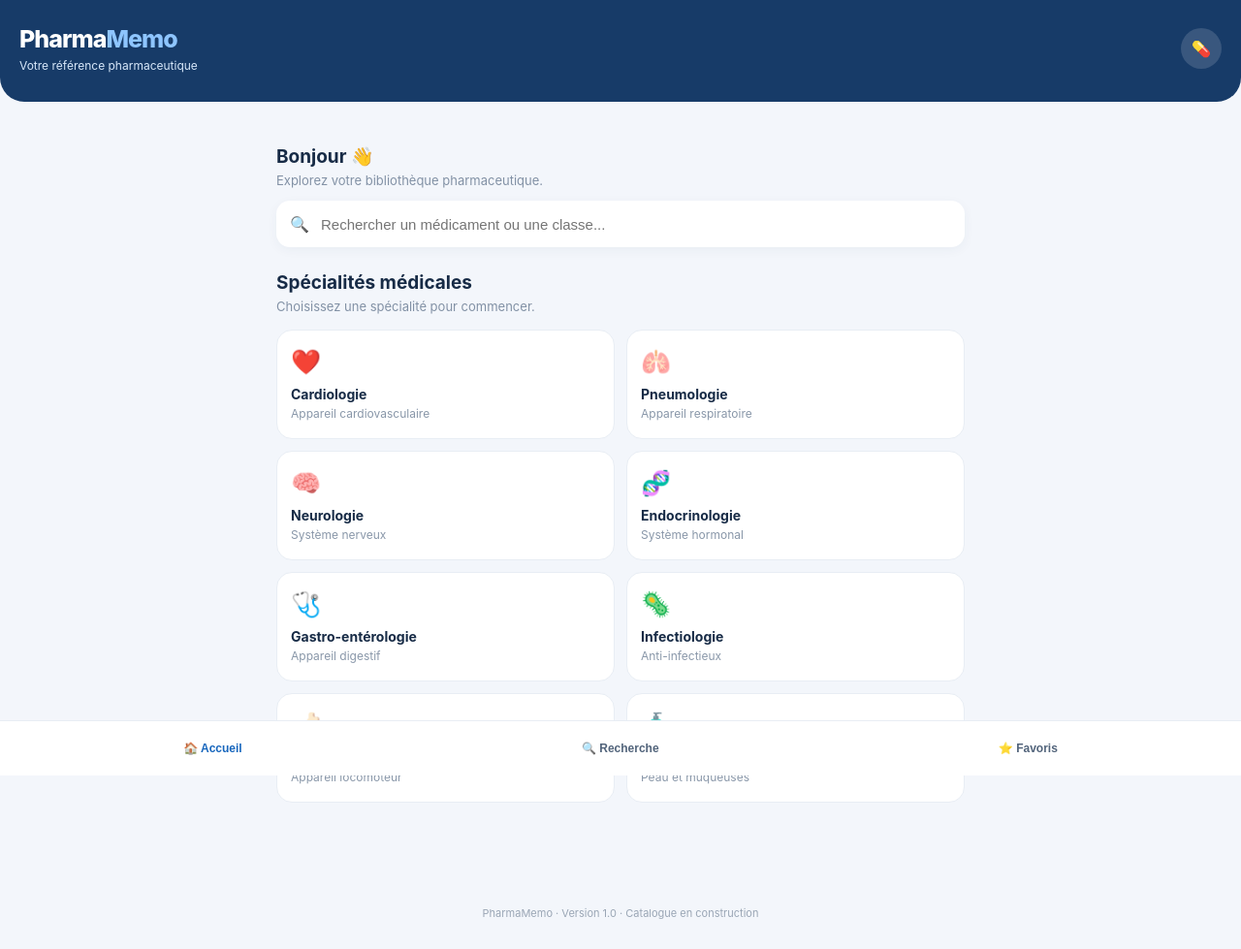
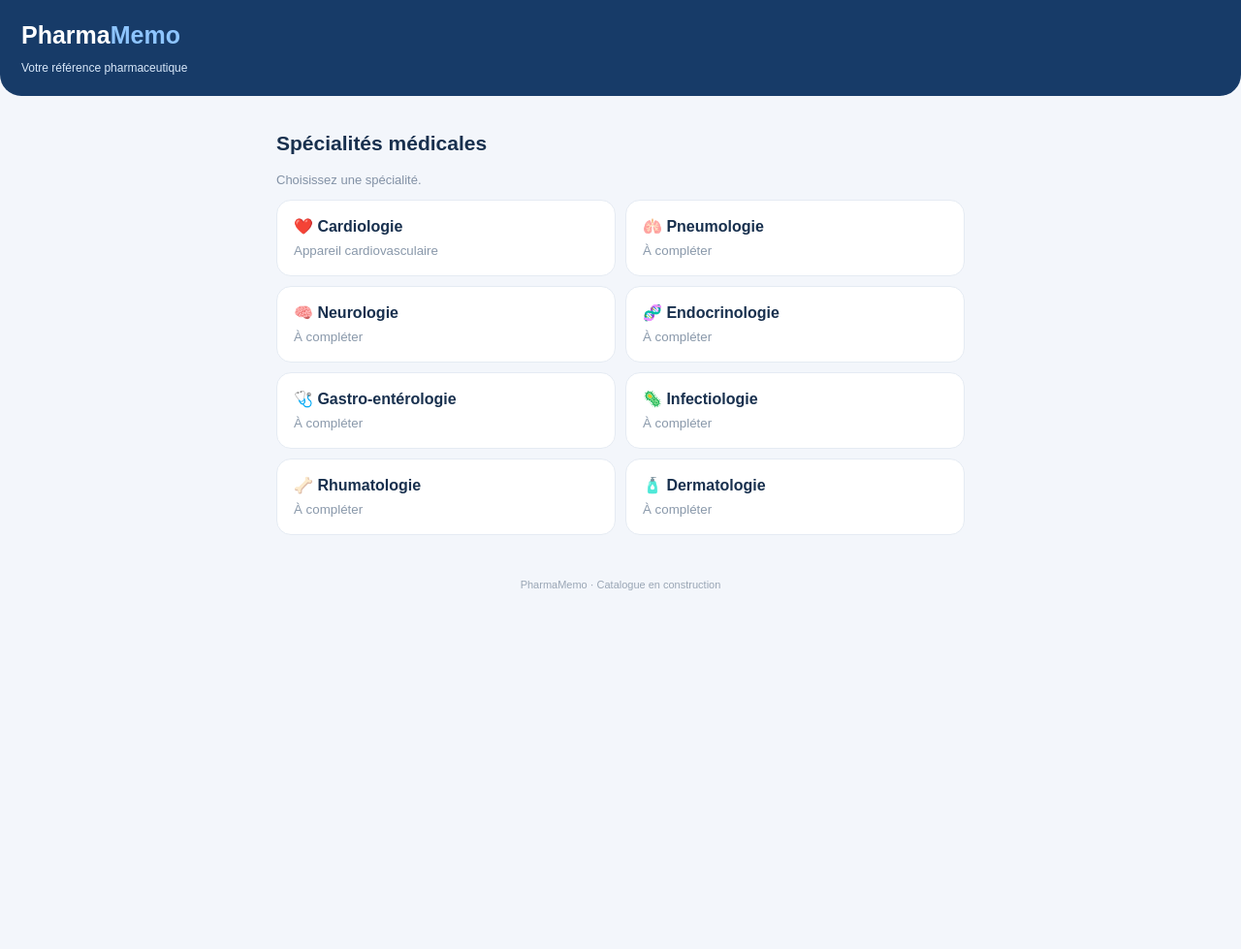
Before and after one commit to mebarkiaakram01-bit/PharmaMemo, a plain HTML site: page index.html in a window 1280 px wide. Shown: the whole page at 97% size. After the commit the page ends 800 px from the top, so only its background shows below. Drawn offline with Linux system fonts and the light colour scheme.

Commit message:
Update index.html

```diff
--- a/index.html
+++ b/index.html
@@ -3,143 +3,177 @@
 <html lang="fr">
 <head>
 <meta charset="UTF-8">
-<meta name="viewport" content="width=device-width, initial-scale=1.0">
+<meta name="viewport" content="width=device-width, initial-scale=1">
 <meta name="theme-color" content="#173B68">
 <title>PharmaMemo</title>
 <style>
 *{box-sizing:border-box}
-body{margin:0;font-family:-apple-system,BlinkMacSystemFont,"Segoe UI",sans-serif;background:#f3f6fb;color:#172b46}
-header{background:#173B68;color:white;padding:25px 20px 30px;border-radius:0 0 25px 25px}
-.top{display:flex;justify-content:space-between;align-items:center}
-.logo{font-size:25px;font-weight:800;letter-spacing:-1px}
-.logo span{color:#8ec5ff}
-.tag{font-size:12px;color:#d8e8fa;margin-top:5px}
-.avatar{background:#ffffff25;border-radius:50%;padding:11px}
-main{padding:20px;max-width:750px;margin:auto}
-.search{display:flex;background:white;border-radius:14px;padding:14px;gap:10px;box-shadow:0 3px 12px #19395b0c;margin-top:-3px}
-.search input{border:0;outline:0;width:100%;font-size:15px}
-h2{font-size:19px;margin:25px 0 14px}
-.sub{font-size:13px;color:#8291a5;margin-top:-9px;margin-bottom:16px}
-.grid{display:grid;grid-template-columns:repeat(2,1fr);gap:12px}
-.item{background:white;border-radius:16px;padding:17px 14px;border:1px solid #e8edf4;cursor:pointer;min-height:105px;transition:.2s}
-.item:active{transform:scale(.97)}
-.emoji{font-size:25px;margin-bottom:10px}
-.item strong{display:block;font-size:14px}
-.item small{color:#8997a9;font-size:12px}
-.card{background:white;padding:18px;border-radius:16px;border:1px solid #e8edf4;margin-bottom:12px}
-button{border:0;border-radius:10px;padding:12px 16px;background:#173B68;color:white;font-weight:600;cursor:pointer}
-.back{background:#e7eef8;color:#173B68;margin-bottom:15px}
-footer{text-align:center;color:#9aa6b5;font-size:11px;padding:30px 10px}
+body{margin:0;background:#f3f6fb;color:#18304e;font-family:Arial,sans-serif}
+header{background:#173b68;color:white;padding:22px;border-radius:0 0 22px 22px}
+header strong{font-size:25px}
+header span{color:#8ec5ff}
+header p{font-size:12px;margin-bottom:0;color:#d8e8fa}
+main{max-width:750px;margin:auto;padding:20px}
+h2{font-size:21px}
+.sub{color:#8291a5;font-size:13px}
+.card{background:white;border:1px solid #e5ebf3;border-radius:15px;padding:17px;margin:12px 0;cursor:pointer}
+.card strong{display:block;margin-bottom:6px}
+.card small{color:#8998aa}
+.grid{display:grid;grid-template-columns:repeat(2,1fr);gap:10px}
+.grid .card{margin:0}
+button{border:0;border-radius:10px;padding:12px 16px;background:#173b68;color:white;font-weight:bold;cursor:pointer}
+.back{background:#e5edf7;color:#173b68;margin-bottom:12px}
+input{width:100%;padding:15px;border:1px solid #e1e8f1;border-radius:12px;font-size:15px;margin:10px 0}
+.section{background:white;border:1px solid #e5ebf3;border-radius:13px;padding:16px;margin:12px 0}
+.section h3{font-size:15px;color:#173b68;margin:0 0 10px}
+.section p{font-size:14px;color:#61738a;line-height:1.5;margin:0}
 .hidden{display:none}
-nav{display:flex;justify-content:space-around;background:white;padding:14px;position:sticky;bottom:0;border-top:1px solid #e8edf4}
-nav button{background:transparent;color:#52647b;font-size:12px;padding:7px}
-nav button.active{color:#1766bd}
+.photo{background:#edf2f8;border-radius:12px;padding:25px;text-align:center;color:#8494a8;margin:10px 0}
+footer{text-align:center;color:#9aa6b5;font-size:11px;padding:25px}
 </style>
 </head>
 <body>
+
 <header>
- <div class="top">
-  <div>
-   <div class="logo">Pharma<span>Memo</span></div>
-   <div class="tag">Votre référence pharmaceutique</div>
-  </div>
-  <div class="avatar">💊</div>
- </div>
+<strong>Pharma<span>Memo</span></strong>
+<p>Votre référence pharmaceutique</p>
 </header>
 
 <main>
 <section id="home">
-  <h2>Bonjour 👋</h2>
-  <p class="sub">Explorez votre bibliothèque pharmaceutique.</p>
-
-  <div class="search">
-   🔍 <input id="search" placeholder="Rechercher un médicament ou une classe..." oninput="searchItems()">
-  </div>
-
 <h2>Spécialités médicales</h2>
-  <p class="sub">Choisissez une spécialité pour commencer.</p>
-
-  <div class="grid" id="specialties">
-   <div class="item" onclick="openSpecialty('Cardiologie')"><div class="emoji">❤️</div><strong>Cardiologie</strong><small>Appareil cardiovasculaire</small></div>
-   <div class="item" onclick="openSpecialty('Pneumologie')"><div class="emoji">🫁</div><strong>Pneumologie</strong><small>Appareil respiratoire</small></div>
-   <div class="item" onclick="openSpecialty('Neurologie')"><div class="emoji">🧠</div><strong>Neurologie</strong><small>Système nerveux</small></div>
-   <div class="item" onclick="openSpecialty('Endocrinologie')"><div class="emoji">🧬</div><strong>Endocrinologie</strong><small>Système hormonal</small></div>
-   <div class="item" onclick="openSpecialty('Gastro-entérologie')"><div class="emoji">🩺</div><strong>Gastro-entérologie</strong><small>Appareil digestif</small></div>
-   <div class="item" onclick="openSpecialty('Infectiologie')"><div class="emoji">🦠</div><strong>Infectiologie</strong><small>Anti-infectieux</small></div>
-   <div class="item" onclick="openSpecialty('Rhumatologie')"><div class="emoji">🦴</div><strong>Rhumatologie</strong><small>Appareil locomoteur</small></div>
-   <div class="item" onclick="openSpecialty('Dermatologie')"><div class="emoji">🧴</div><strong>Dermatologie</strong><small>Peau et muqueuses</small></div>
+<p class="sub">Choisissez une spécialité.</p>
+<div class="grid">
+<div class="card" onclick="openCardio()"><strong>❤️ Cardiologie</strong><small>Appareil cardiovasculaire</small></div>
+<div class="card"><strong>🫁 Pneumologie</strong><small>À compléter</small></div>
+<div class="card"><strong>🧠 Neurologie</strong><small>À compléter</small></div>
+<div class="card"><strong>🧬 Endocrinologie</strong><small>À compléter</small></div>
+<div class="card"><strong>🩺 Gastro-entérologie</strong><small>À compléter</small></div>
+<div class="card"><strong>🦠 Infectiologie</strong><small>À compléter</small></div>
+<div class="card"><strong>🦴 Rhumatologie</strong><small>À compléter</small></div>
+<div class="card"><strong>🧴 Dermatologie</strong><small>À compléter</small></div>
 </div>
 </section>
 
- <section id="details" class="hidden">
-  <button class="back" onclick="goHome()">← Retour</button>
-  <h2 id="specialtyTitle">Cardiologie</h2>
+<section id="categories" class="hidden">
+<button class="back" onclick="show('home')">← Retour</button>
+<h2>Cardiologie</h2>
 <p class="sub">Catégories pharmacologiques</p>
-  <div id="categories" class="grid"></div>
+<div class="card" onclick="openDrugs()"><strong>💊 Antiarythmiques</strong><small>Voir les médicaments</small></div>
+<div class="card"><strong>💊 Antihypertenseurs</strong><small>Catalogue à construire</small></div>
+<div class="card"><strong>💊 Diurétiques</strong><small>Catalogue à construire</small></div>
+<div class="card"><strong>💊 Antiangineux</strong><small>Catalogue à construire</small></div>
+<div class="card"><strong>💊 Anticoagulants</strong><small>Catalogue à construire</small></div>
+<div class="card"><strong>💊 Antiagrégants plaquettaires</strong><small>Catalogue à construire</small></div>
+<div class="card"><strong>💊 Hypolipémiants</strong><small>Catalogue à construire</small></div>
 </section>
 
- <section id="searchPage" class="hidden">
-  <button class="back" onclick="goHome()">← Retour</button>
-  <h2>Recherche</h2>
-  <p class="sub">Les résultats apparaîtront ici lorsque le catalogue sera connecté.</p>
+<section id="drugs" class="hidden">
+<button class="back" onclick="show('categories')">← Retour</button>
+<h2>Antiarythmiques</h2>
+<p class="sub">Sélectionnez un médicament pour consulter sa fiche.</p>
+<input id="search" placeholder="Rechercher un médicament..." oninput="filterDrugs()">
+<div id="drugList"></div>
+</section>
+
+<section id="fiche" class="hidden">
+<button class="back" onclick="show('drugs')">← Retour aux médicaments</button>
+<h2 id="drugName"></h2>
+<p class="sub" id="drugClass"></p>
+<div class="section">
+<h3>DCI</h3>
+<p id="dci"></p>
+</div>
+<div class="section">
+<h3>Noms commerciaux</h3>
+<p>À compléter et vérifier selon le marché algérien.</p>
+</div>
+<div class="section">
+<h3>Classe pharmacologique</h3>
+<p id="classDetail"></p>
+</div>
+<div class="section">
+<h3>Indications</h3>
+<p>À compléter à partir d'une source médicale vérifiée.</p>
+</div>
+<div class="section">
+<h3>Posologie</h3>
+<p>À compléter selon l'indication, la présentation et le patient.</p>
+</div>
+<div class="section">
+<h3>Contre-indications majeures</h3>
+<p>À compléter et vérifier.</p>
+</div>
+<div class="section">
+<h3>Effets indésirables fréquents</h3>
+<p>À compléter et vérifier.</p>
+</div>
+<div class="section">
+<h3>Photos du médicament</h3>
+<div class="photo">📷<br>Photos à ajouter par l'administrateur</div>
+</div>
+<div class="section">
+<h3>Références</h3>
+<p>Sources documentaires à renseigner.</p>
+</div>
 </section>
 </main>
 
-<nav>
- <button class="active" onclick="goHome()">🏠 Accueil</button>
- <button onclick="showSearch()">🔍 Recherche</button>
- <button onclick="alert('Les favoris seront disponibles dans une prochaine version.')">⭐ Favoris</button>
-</nav>
-
-<footer>PharmaMemo · Version 1.0 · Catalogue en construction</footer>
+<footer>PharmaMemo · Catalogue en construction</footer>
 
 <script>
-const categories={
-"Cardiologie":["Antiarythmiques","Antihypertenseurs","Diurétiques","Antiangineux","Anticoagulants","Antiagrégants plaquettaires","Hypolipémiants"],
-"Pneumologie":["Bronchodilatateurs","Corticoïdes inhalés","Antitussifs","Mucolytiques"],
-"Neurologie":["Antiépileptiques","Antiparkinsoniens","Antimigraineux","Psychotropes"],
-"Endocrinologie":["Antidiabétiques","Hormones thyroïdiennes","Corticoïdes","Traitements hormonaux"],
-"Gastro-entérologie":["IPP","Antiémétiques","Laxatifs","Antispasmodiques"],
-"Infectiologie":["Antibiotiques","Antiviraux","Antifongiques","Antiparasitaires"],
-"Rhumatologie":["AINS","Antalgiques","Traitements de fond"],
-"Dermatologie":["Dermocorticoïdes","Antifongiques","Antibiotiques locaux"]
-};
+const medicines=[
+{name:"Amiodarone",dci:"Amiodarone",cls:"Antiarythmique de classe III"},
+{name:"Flécaïnide",dci:"Flécaïnide",cls:"Antiarythmique de classe Ic"},
+{name:"Propafénone",dci:"Propafénone",cls:"Antiarythmique de classe Ic"},
+{name:"Sotalol",dci:"Sotalol",cls:"Antiarythmique de classe III"}
+];
 
-function openSpecialty(name){
- document.getElementById('home').classList.add('hidden');
- document.getElementById('searchPage').classList.add('hidden');
- document.getElementById('details').classList.remove('hidden');
- document.getElementById('specialtyTitle').textContent=name;
- const area=document.getElementById('categories');
- area.innerHTML='';
- (categories[name]||[]).forEach(cat=>{
-  const el=document.createElement('div');
-  el.className='item';
-  el.innerHTML='<div class="emoji">💊</div><strong></strong><small>Voir les médicaments</small>';
-  el.querySelector('strong').textContent=cat;
-  el.onclick=()=>alert('La catégorie '+cat+' sera connectée au catalogue dans une prochaine version.');
-  area.appendChild(el);
- });
+function show(id){
+["home","categories","drugs","fiche"].forEach(x=>
+document.getElementById(x).classList.add("hidden"));
+document.getElementById(id).classList.remove("hidden");
 window.scrollTo(0,0);
 }
 
-function goHome(){
- document.getElementById('home').classList.remove('hidden');
- document.getElementById('details').classList.add('hidden');
- document.getElementById('searchPage').classList.add('hidden');
+function openCardio(){show("categories")}
+
+function openDrugs(){
+show("drugs");
+renderDrugs(medicines);
 }
 
-function showSearch(){
- document.getElementById('home').classList.add('hidden');
- document.getElementById('details').classList.add('hidden');
- document.getElementById('searchPage').classList.remove('hidden');
+function renderDrugs(list){
+const area=document.getElementById("drugList");
+area.innerHTML="";
+list.forEach(m=>{
+const card=document.createElement("div");
+card.className="card";
+const name=document.createElement("strong");
+name.textContent=m.name;
+const detail=document.createElement("small");
+detail.textContent=m.cls;
+card.append(name,detail);
+card.onclick=()=>openFiche(m);
+area.appendChild(card);
+});
+if(!list.length) area.textContent="Aucun résultat.";
 }
 
-function searchItems(){
- const q=document.getElementById('search').value.toLowerCase();
- document.querySelectorAll('#specialties .item').forEach(el=>{
-  el.style.display=el.innerText.toLowerCase().includes(q)?'block':'none';
- });
+function openFiche(m){
+document.getElementById("drugName").textContent=m.name;
+document.getElementById("drugClass").textContent=m.cls;
+document.getElementById("dci").textContent=m.dci;
+document.getElementById("classDetail").textContent=m.cls;
+show("fiche");
+}
+
+function filterDrugs(){
+const q=document.getElementById("search").value.toLowerCase();
+renderDrugs(medicines.filter(m=>
+m.name.toLowerCase().includes(q)||
+m.dci.toLowerCase().includes(q)
+));
 }
 </script>
 </body>
```
Lines whose indentation alone changed are shown as unchanged.
